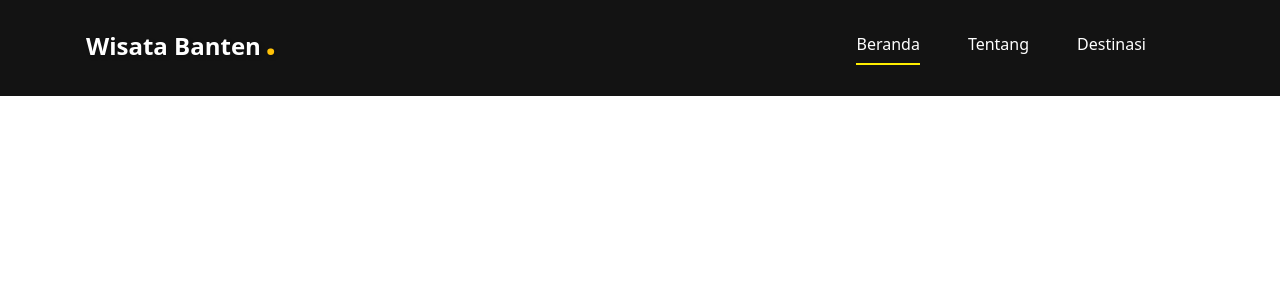
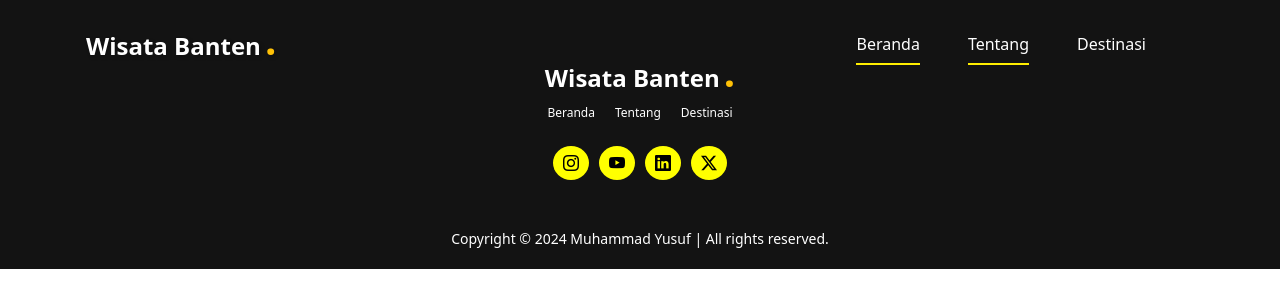
Before and after one commit to Yusufparker/wisata-banten, a React (Vite) app: page /tentang in a window 1280 px wide. Shown: the top 308 px of the page. Built offline with nearby package versions, Linux system fonts and the light colour scheme.

Commit message:
add footer

```diff
--- a/src/App.css
+++ b/src/App.css
@@ -321,6 +321,36 @@ nav .humberger button:hover{
 }
 
 
+.skeleton-loading {
+  background-color: #c6c6c6;
+  /* Warna latar belakang */
+  animation: skeleton-loading 1s infinite alternate;
+  /* Animasi loading */
+}
+
+
+
+
+@keyframes skeleton-loading {
+  0% {
+    opacity: 0.6;
+  }
+
+  100% {
+    opacity: 1;
+  }
+}
+
+
+
+/* footer */
+footer .sosmed a{
+  color: black;
+  background-color: yellow;
+  padding: 5px 10px;
+  border-radius: 50%;
+}
+
 
 /* tablet */
 @media screen and (max-width: 884px) {
--- a/src/Components/BantenNews.jsx
+++ b/src/Components/BantenNews.jsx
@@ -6,21 +6,23 @@ const api = "https://api-berita-indonesia.vercel.app/republika/terbaru/";
 const CardNews = lazy(() => import('../Components/CardNews'))
 
 
-function Spinner() {
-    return(
-        <div className="text-center mt-5 mb-5 pt-5 pb-5">
-            <div className="spinner-border text-primary" style={{width: "5rem", height: "5rem"}} role="status">
-                <span className="visually-hidden">Loading...</span>
+
+
+function SkeletonLoader() {
+    return (
+        <div className="news-card">
+            <div className="shadow-sm">
+                <div className="skeleton-loading" style={{ height: "200px" }}></div>
+                <span className="placeholder col-12 mt-3"></span>
+                <span className="placeholder w-75"></span>
             </div>
         </div>
-    )
-
+    );
 }
-
-
 const BantenNews = () => {
     const [news, setNews] = useState([])
     const carouselRef = useRef(null);
+    const [loading, setLoading] = useState(true)
 
     useEffect(() =>{
         const fetchNews = async () =>{
@@ -29,6 +31,8 @@ const BantenNews = () => {
                 setNews(response.data.data.posts)
             } catch (error) {
                 console.log(error);
+            } finally{
+                setLoading(false)
             }
         }
 
@@ -51,13 +55,24 @@ const BantenNews = () => {
 
             </div>
             <div className="carousel-news d-flex mt-5" ref={carouselRef}>
-                <Suspense fallback={<Spinner/>}>
+                {
+                    loading ? (
+                        <>
+                            <SkeletonLoader/>
+                            <SkeletonLoader/>
+                            <SkeletonLoader/>
+                        </>
+                    ) : (
+
+                    <Suspense fallback={<SkeletonLoader/>}>
                         {
                             news.slice(0, 5).map((n, index) => (
                                 <CardNews n={n} key={index} />
                             ))
                         }
                     </Suspense>
+                    )
+                }
             </div>
         </div>
     )
--- a/src/Components/Footer.jsx
+++ b/src/Components/Footer.jsx
@@ -1,9 +1,25 @@
+import { Link } from "react-router-dom"
 
 const Footer = () => {
     return (
-        <div className="p-5 bg-gelap">
+        <footer className="p-5 pb-1 bg-gelap text-white">
+            <div className="container">
+                <h1 className="fs-4 text-center fw-bold ">Wisata Banten<span className="fs-1 text-warning ms-1">.</span></h1>
+                <ul className="d-flex justify-content-center list-unstyled fs-12 mt-2" style={{gap:"20px"}}>
+                    <li><Link className="text-white">Beranda</Link></li>
+                    <li><Link className="text-white">Tentang</Link></li>
+                    <li><Link className="text-white">Destinasi</Link></li>
+                </ul>
+                <div className="sosmed d-flex justify-content-center mt-4" style={{gap:"10px"}}>
+                    <Link><i className="bi bi-instagram"></i></Link>
+                    <Link><i className="bi bi-youtube"></i></Link>
+                    <Link><i className="bi bi-linkedin"></i></Link>
+                    <Link><i className="bi bi-twitter-x"></i></Link>
+                </div>
+                <p className="text-center mt-5 fs-14">Copyright © {new Date().getFullYear()} Muhammad Yusuf | All rights reserved.</p>
 
-        </div>
+            </div>
+        </footer>
     )
 }
 
--- a/src/Pages/Home.jsx
+++ b/src/Pages/Home.jsx
@@ -7,14 +7,24 @@ import { Link } from "react-router-dom"
 
 const Contact = () =>{
     const [message,setMessage] = useState('')
+
+    const handleSubmit = ()  => {
+        const subject = encodeURIComponent(
+            "Pesan dari website Wisata Banten."
+        );
+        const body = encodeURIComponent(message);
+
+        window.location.href = `mailto:muhammadyusuf@yusufparker.com?subject=${subject}&body=${body}`;
+    }
+
     return(
         <div className="contact mt-5 mb-5">
             <div className="container">
                 <h1 className="text-center fw-bold"><span className="text-warning text-shadow">Hubungi</span> Kami</h1>
                 <p className="text-center">Ada pertanyaan? Jangan ragu untuk menghubungi kami!</p>
-                <form className="text-center mt-4">
+                <form className="text-center mt-4" onSubmit={handleSubmit}>
                     <div className="col-md-6 m-auto">
-                        <input type="text" className="w-100" value={message} onChange={(e) => setMessage(e.target.value)} />
+                        <input type="text" className="w-100" value={message} required onChange={(e) => setMessage(e.target.value)} />
                     </div>
                     <button className="mt-3 rounded border fs-14 ps-3 pe-3 pt-2 pb-2 btn btn-warning">Kirim Pesan</button>
 
```
Lines whose indentation alone changed are shown as unchanged.
